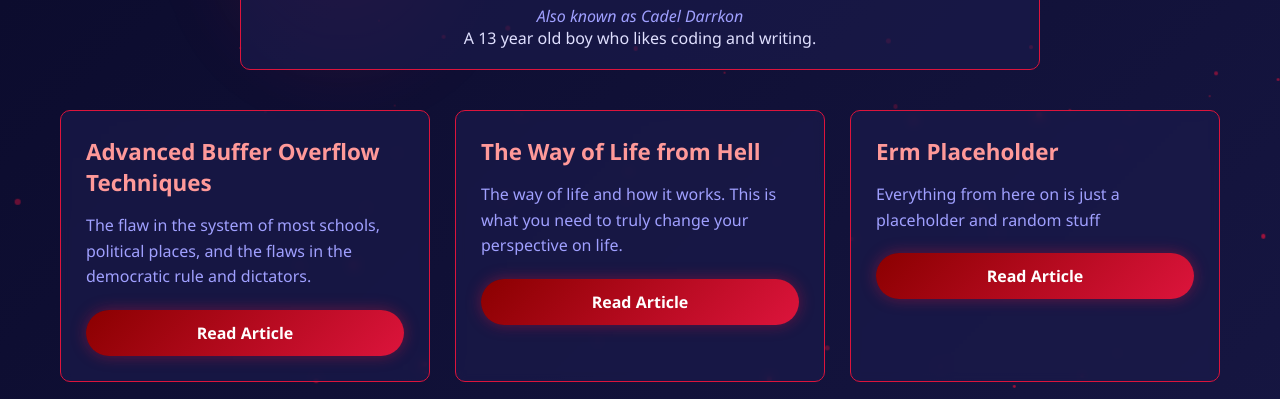
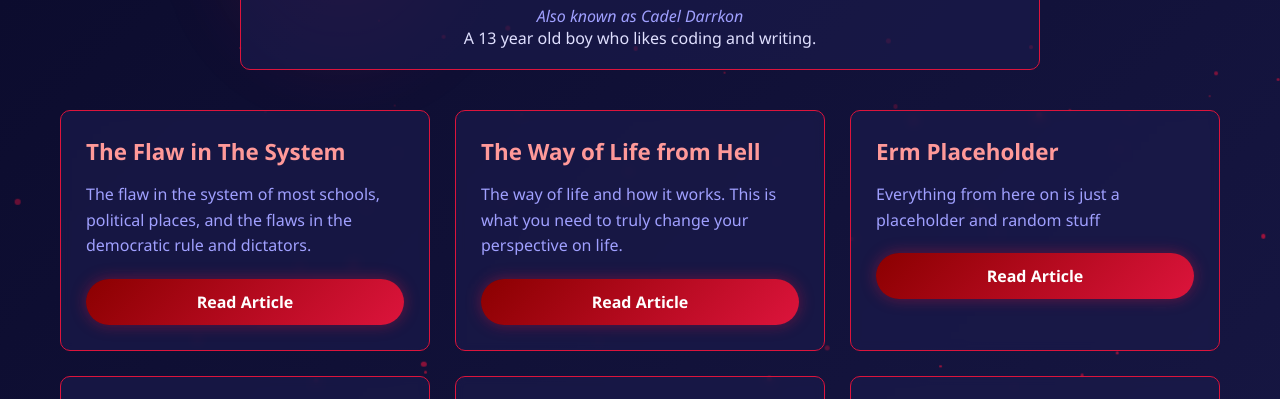
Before and after one commit to Exploit-Master122/Myessay, a plain HTML site: page index.html in a window 1280 px wide. Shown: the part 356-755 px from the top of the page. Drawn offline with Linux system fonts and the light colour scheme.

Commit message:
Update article title in index.html

```diff
--- a/index.html
+++ b/index.html
@@ -348,7 +348,7 @@
         // Articles
         const articles = [
             {
-                title: "Advanced Buffer Overflow Techniques",
+                title: "The Flaw in The System",
                 description: "The flaw in the system of most schools, political places, and the flaws in the democratic rule and dictators.",
                 link: "https://onedrive.live.com/:w:/g/personal/102D48F9F94B3777/EaoQlbTrg6xDhdorzCzcFVIBkrz1cSiFFxC2ygGPRnFUhQ?resid=102D48F9F94B3777!sb49510aa83eb43ac85da2bcc2cdc1552&ithint=file%2cdocx&e=UzuWo9&migratedtospo=true&redeem=aHR0cHM6Ly8xZHJ2Lm1zL3cvYy8xMDJkNDhmOWY5NGIzNzc3L0Vhb1FsYlRyZzZ4RGhkb3J6Q3pjRlZJQmtyejFjU2lGRnhDMnlnR1BSbkZVaFE_ZT1VenVXbzk"
             },
```
